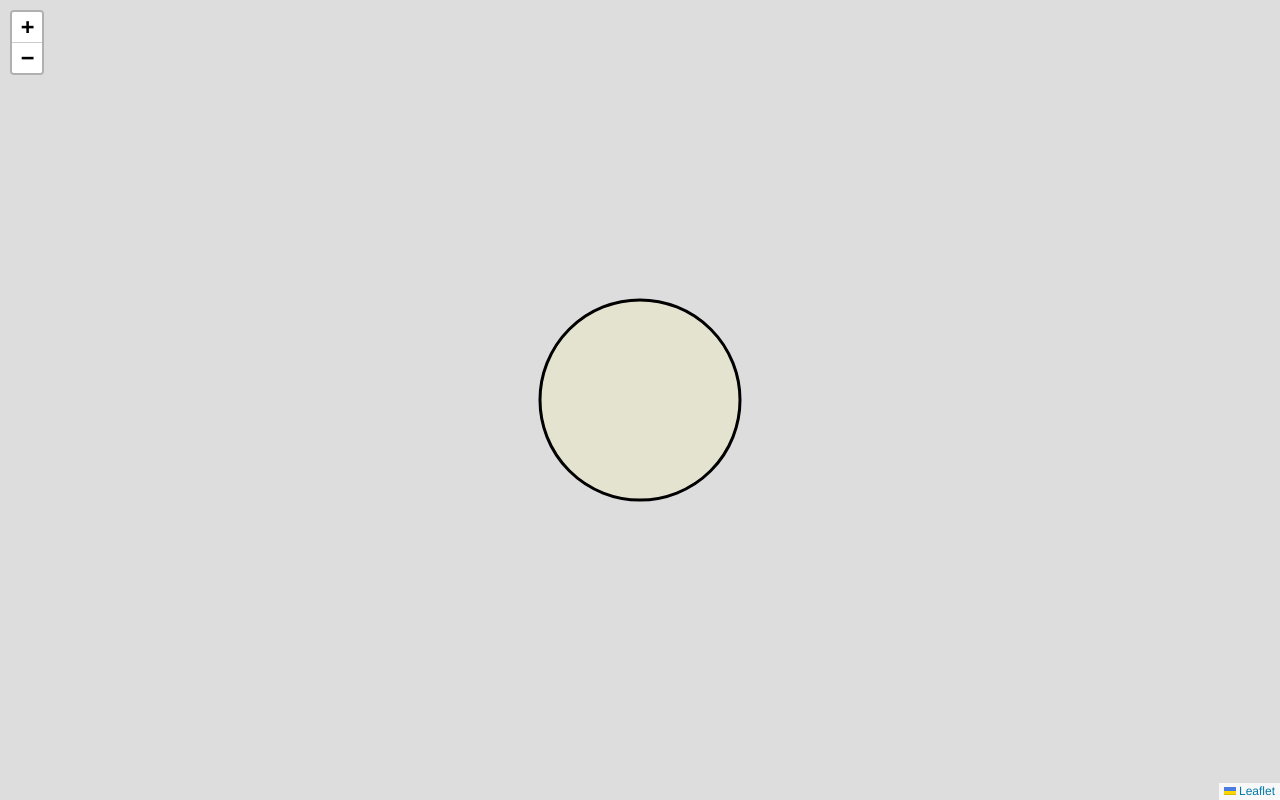
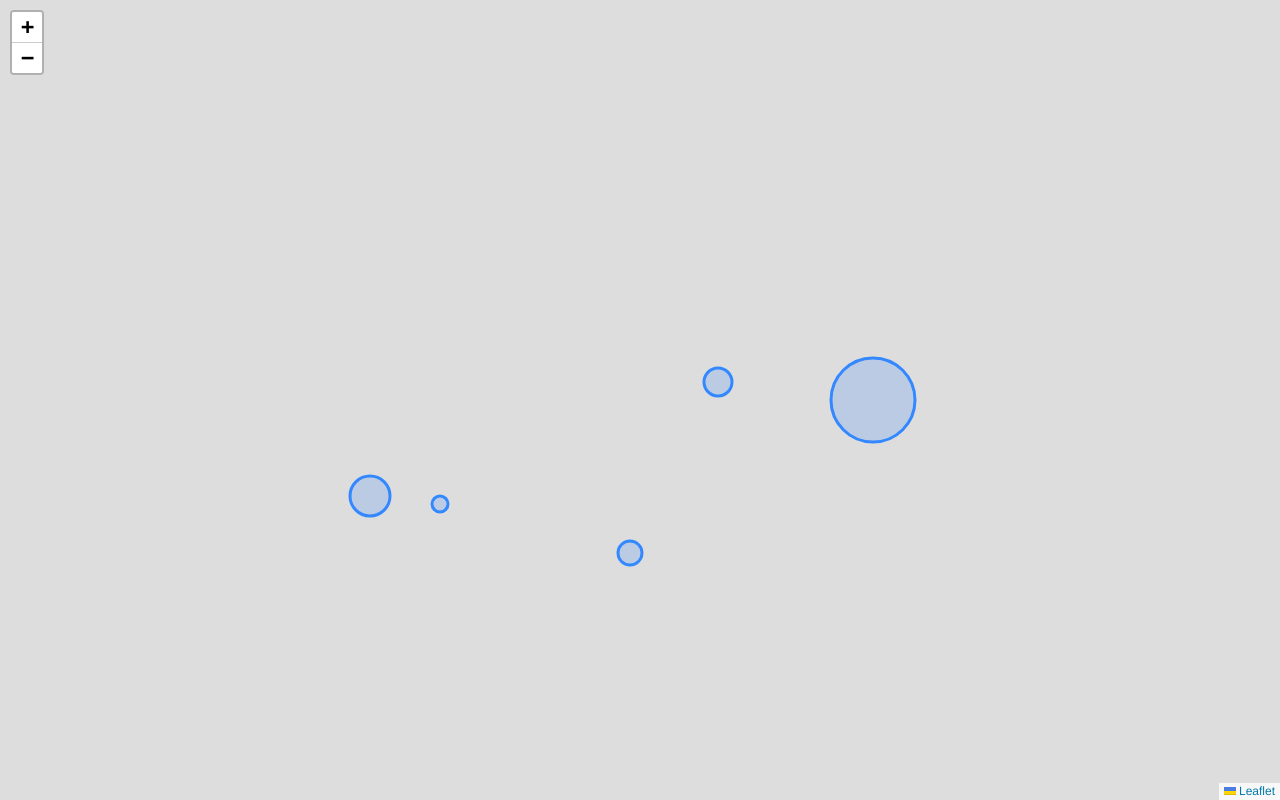
Before and after one commit to IvanCoelho10/Mapping_Earthquakes, a plain HTML site: page Mapping_Multiple_Points/index.html in a window 1280 px wide. Drawn offline with nearby package versions, Linux system fonts and the light colour scheme; files whose address does not match are found by name.

Commit message:
multiple points

```diff
--- a/Mapping_Multiple_Points/index.html
+++ b/Mapping_Multiple_Points/index.html
@@ -25,6 +25,7 @@ crossorigin=""></script>
 <!-- API key -->
 <script type="text/javascript" src="static/js/config.js"></script>
 <!-- Our JavaScript -->
+<script type="text/javascript" src="static/js/cities.js"></script>
 <script type="text/javascript" src="static/js/logic.js"></script>
 </body>
 </html>
--- /dev/null
+++ b/Mapping_Multiple_Points/static/js/cities.js
@@ -0,0 +1,32 @@
+// An array containing each city's location, state, and population.
+let cities = [{
+    location: [40.7128, -74.0059],
+    city: "New York City",
+    state: "NY",
+    population: 8398748
+  },
+  {
+    location: [41.8781, -87.6298],
+    city: "Chicago",
+    state: "IL",
+    population: 2705994
+  },
+  {
+    location: [29.7604, -95.3698],
+    city: "Houston",
+    state: "TX",
+    population: 2325502
+  },
+  {
+    location: [34.0522, -118.2437],
+    city: "Los Angeles",
+    state: "CA",
+    population: 3990456
+  },
+  {
+    location: [33.4484, -112.0740],
+    city: "Phoenix",
+    state: "AZ",
+    population: 1660272
+  }
+  ];
--- a/Mapping_Multiple_Points/static/js/logic.js
+++ b/Mapping_Multiple_Points/static/js/logic.js
@@ -2,7 +2,7 @@
 console.log("working");
 
 // Create the map object with a center and zoom level.
-let map = L.map('mapid').setView([34.0522, -118.2437], 14);
+let map = L.map('mapid').setView([40.7, -94.5], 4);
 
 //  Add a marker to the map for Los Angeles, California.
 //let marker = L.marker([34.0522, -118.2437]).addTo(map);
@@ -11,16 +11,25 @@ let map = L.map('mapid').setView([34.0522, -118.2437], 14);
 //     radius: 100
 //  }).addTo(map);
 
-L.circleMarker([34.0522, -118.2437], {
-         radius: 100,
-         color: "black",
-         fillColor: '#ffffa1'
-      }).addTo(map);
+// Get data from cities.js
+let cityData = cities;
+
+// Loop through the cities array and create one marker for each city.
+cityData.forEach(function(city) {
+    console.log(city)
+    L.circleMarker(city.location, {
+        radius: city.population/200000
+
+    })
+    .bindPopup("<h2>" + city.city + ", " + city.state + "</h2> <hr> <h3>Population " + city.population.toLocaleString() + "</h3>")
+    .addTo(map);
+})
 
 // We create the tile layer that will be the background of our map.
-// let streets = L.tileLayer('https://api.mapbox.com/styles/v1/mapbox/streets-v11/tiles/{z}/{x}/{y}?access_token={accessToken}',
+//let streets = L.tileLayer('https://api.mapbox.com/styles/v1/mapbox/streets-v11/tiles/{z}/{x}/{y}?access_token={accessToken}',
 // creating a Dark map
-let streets = L.tileLayer('https://api.mapbox.com/styles/v1/mapbox/dark-v10/tiles/{z}/{x}/{y}?access_token={accessToken}',{
+let streets = L.tileLayer('https://api.mapbox.com/styles/v1/mapbox/dark-v10/tiles/{z}/{x}/{y}?access_token={accessToken}',
+{
 attribution: 'Map data © <a href="https://www.openstreetmap.org/">OpenStreetMap</a> contributors, <a href="https://creativecommons.org/licenses/by-sa/2.0/">CC-BY-SA</a>, Imagery (c) <a href="https://www.mapbox.com/">Mapbox</a>',
     maxZoom: 18,
     accessToken: API_KEY
```
Also changed, not shown: Mapping_Multiple_Points/static/css/style.css (line endings or trailing spaces).
